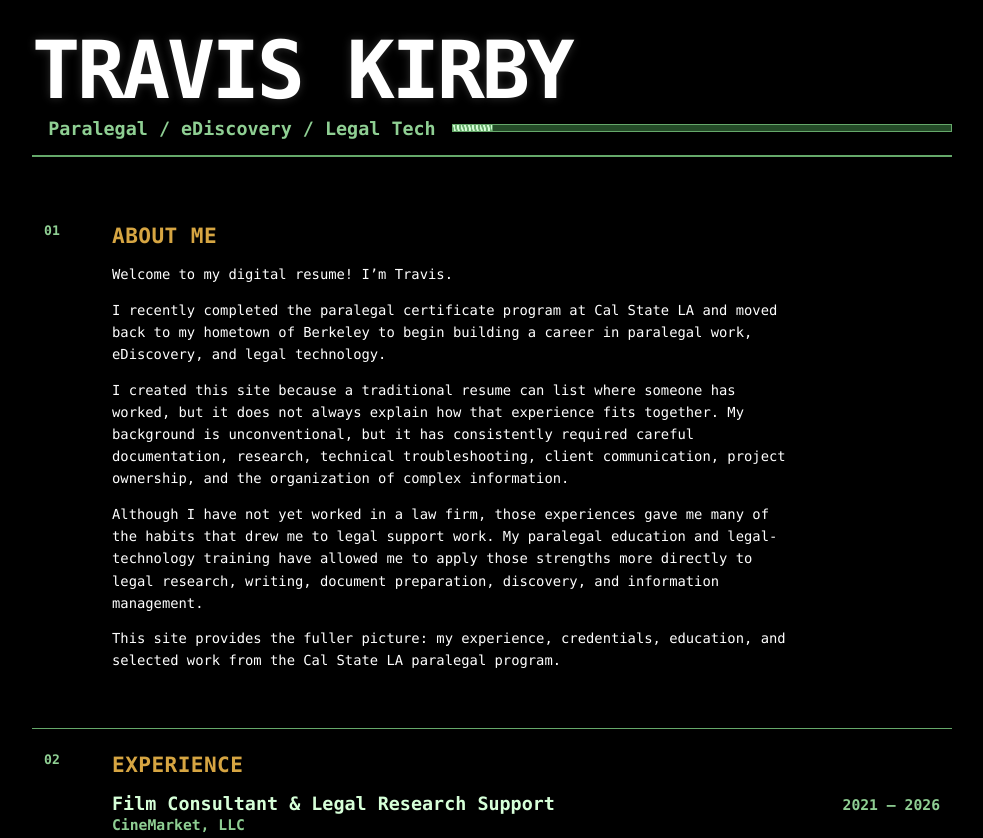
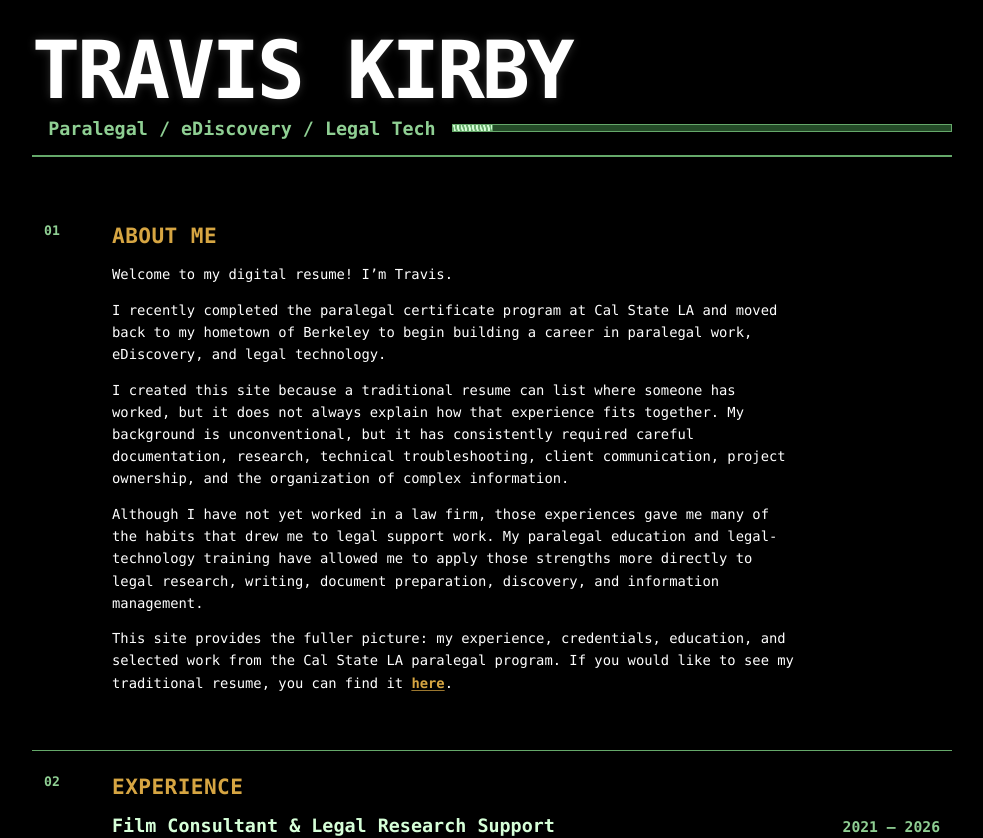
Before and after one commit to nonmammalcamel/digital_resume, a Next.js app: page / in a window 1280 px wide. Shown: the top 838 px of the page, without its empty margins (148-1131 px from the left). Built offline with nearby package versions, Linux system fonts and the light colour scheme.

Commit message:
Add resume link to About section

```diff
--- a/src/components/about-section.tsx
+++ b/src/components/about-section.tsx
@@ -4,11 +4,7 @@ type AboutSectionProps = {
 };
 
 const aboutLinks = {
-  'ask them': {
-    href: '#references',
-    openInNewTab: false
-  },
-  'here you go': {
+  here: {
     href: '/kirby-resume.pdf',
     openInNewTab: true
   }
@@ -17,7 +13,7 @@ const aboutLinks = {
 type AboutLinkPhrase = keyof typeof aboutLinks;
 
 function renderLinkedText(text: string) {
-  const parts = text.split(/(ask them|here you go)/gi);
+  const parts = text.split(/(\bhere\b)/gi);
 
   return parts.map((part, index) => {
     const normalizedPart = part.toLowerCase() as AboutLinkPhrase;
@@ -69,7 +65,10 @@ function renderNumberedParagraph(paragraph: string) {
   );
 }
 
-export function AboutSection({ title, paragraphs }: AboutSectionProps) {
+export function AboutSection({
+  title,
+  paragraphs
+}: AboutSectionProps) {
   return (
     <section
       id="about"
@@ -86,11 +85,16 @@ export function AboutSection({ title, paragraphs }: AboutSectionProps) {
         <div className="section-copy about-copy">
           {paragraphs.map((paragraph, index) => {
             const isNumberedParagraph =
-              paragraph.startsWith('1. ') || paragraph.startsWith('2. ');
+              paragraph.startsWith('1. ') ||
+              paragraph.startsWith('2. ');
 
             return (
               <p
-                className={isNumberedParagraph ? 'about-numbered' : undefined}
+                className={
+                  isNumberedParagraph
+                    ? 'about-numbered'
+                    : undefined
+                }
                 key={`${paragraph}-${index}`}
               >
                 {isNumberedParagraph
--- a/src/content/site-content.ts
+++ b/src/content/site-content.ts
@@ -40,7 +40,7 @@ export const siteContent = {
     'I recently completed the paralegal certificate program at Cal State LA and moved back to my hometown of Berkeley to begin building a career in paralegal work, eDiscovery, and legal technology.',
     'I created this site because a traditional resume can list where someone has worked, but it does not always explain how that experience fits together. My background is unconventional, but it has consistently required careful documentation, research, technical troubleshooting, client communication, project ownership, and the organization of complex information.',
     'Although I have not yet worked in a law firm, those experiences gave me many of the habits that drew me to legal support work. My paralegal education and legal-technology training have allowed me to apply those strengths more directly to legal research, writing, document preparation, discovery, and information management.',
-    'This site provides the fuller picture: my experience, credentials, education, and selected work from the Cal State LA paralegal program.'
+    'This site provides the fuller picture: my experience, credentials, education, and selected work from the Cal State LA paralegal program. If you would like to see my traditional resume, you can find it here.'
   ]
 },
 experience: {
```
Also changed, not shown: 1 other file (tests, documents, lock files or other folders).
